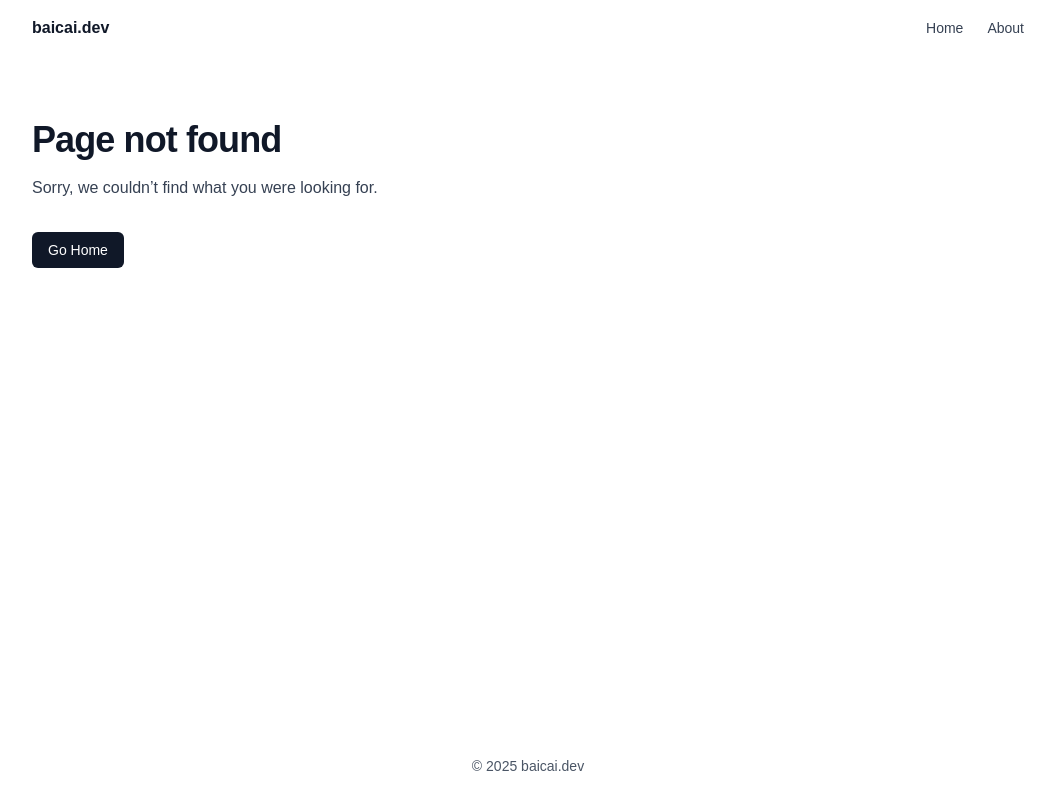
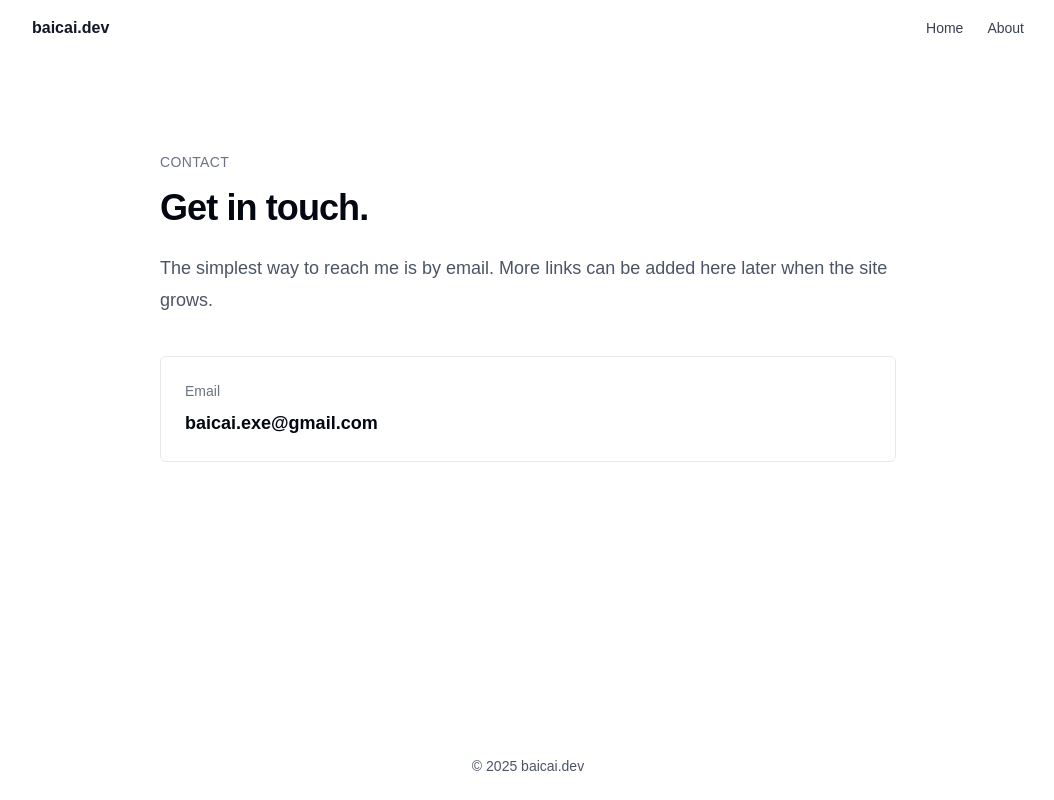
Before and after one commit to BaiCaiMark/baicai.dev, a Next.js app: page /contact in a window 1280 px wide. Before the commit this address had no page. Shown: the whole page, without its empty margins (112-1166 px from the left). Built offline with nearby package versions, Linux system fonts and the light colour scheme.

Commit message:
Add contact page

```diff
--- /dev/null
+++ b/app/contact/page.tsx
@@ -0,0 +1,22 @@
+export default function ContactPage() {
+  return (
+    <section className="mx-auto max-w-3xl px-4 py-16 sm:py-24">
+      <p className="text-sm font-medium uppercase tracking-wide text-gray-500">Contact</p>
+      <h1 className="mt-4 text-4xl font-semibold tracking-tight text-gray-950">Get in touch.</h1>
+      <p className="mt-6 text-lg leading-8 text-gray-600">
+        The simplest way to reach me is by email. More links can be added here later
+        when the site grows.
+      </p>
+
+      <div className="mt-10 rounded-md border border-gray-200 p-6">
+        <p className="text-sm font-medium text-gray-500">Email</p>
+        <a
+          href="mailto:baicai.exe@gmail.com"
+          className="mt-2 inline-block text-lg font-semibold text-gray-950 hover:text-gray-700"
+        >
+          baicai.exe@gmail.com
+        </a>
+      </div>
+    </section>
+  )
+}
```
